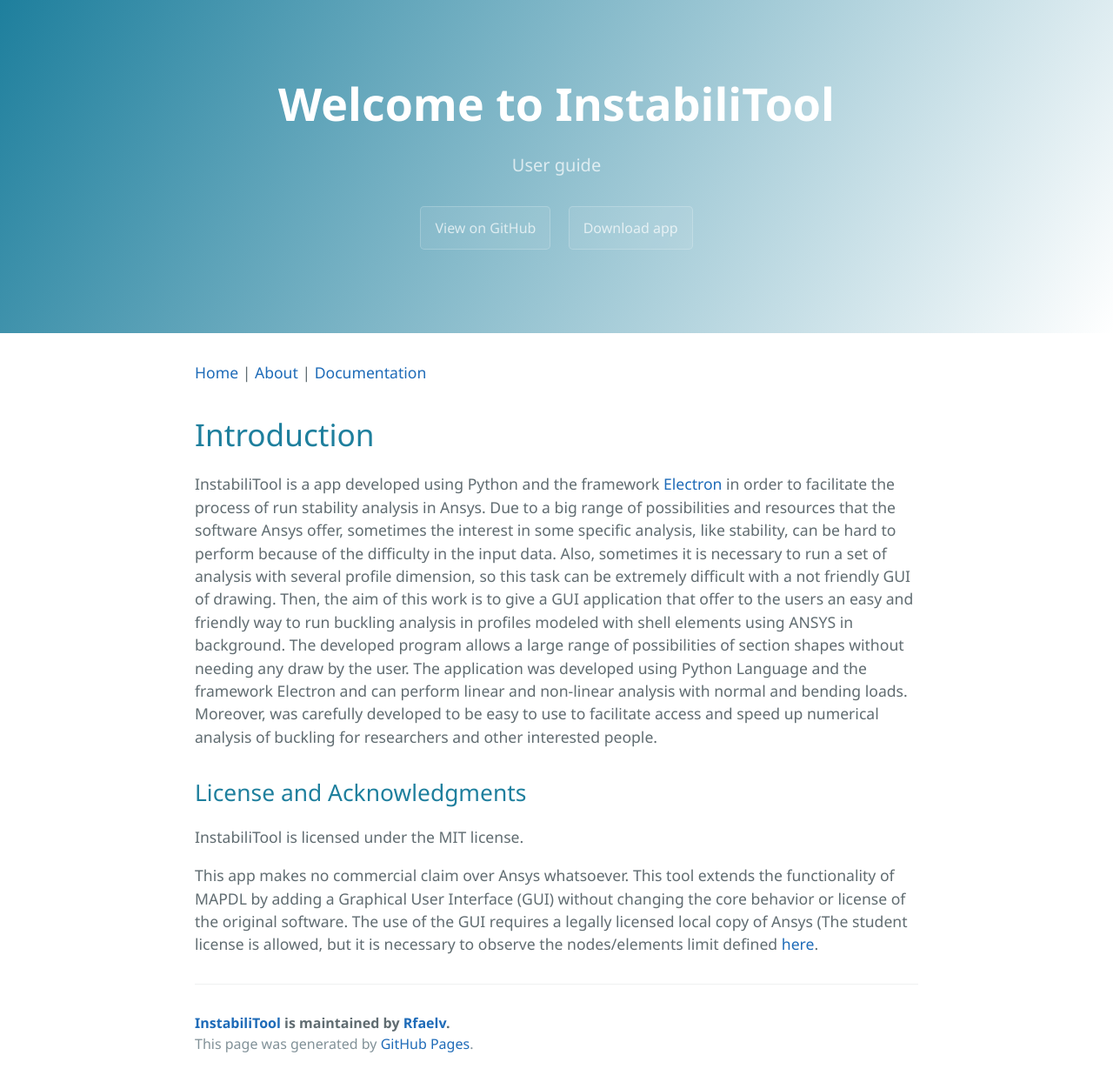
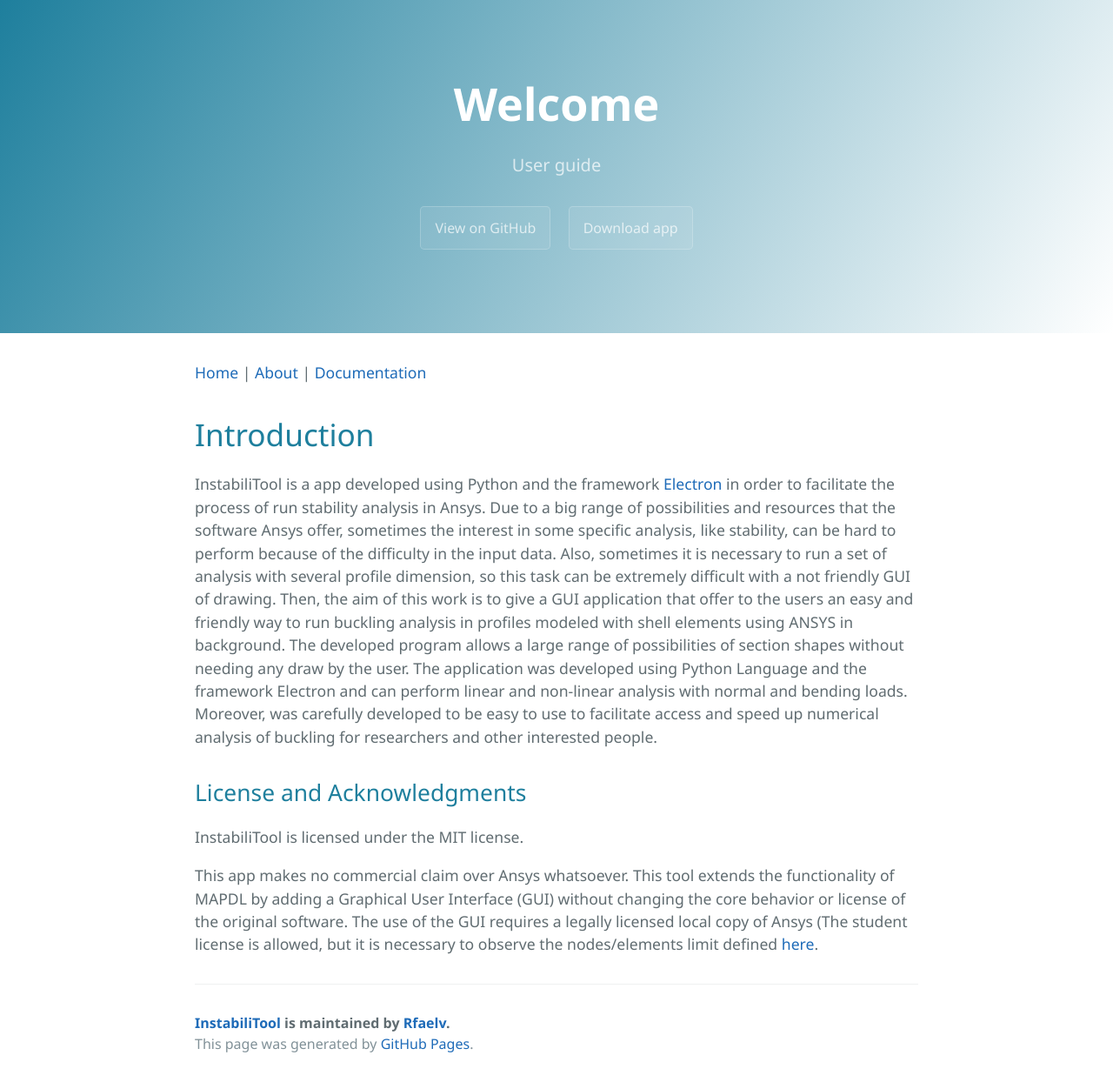
Before and after one commit to Rfaelv/InstabiliTool, a Jekyll site: the page built from index.md, in a window 1280 px wide. Shown: the whole page at 87% size. Built offline with Jekyll 4.4.1, drawn with Linux system fonts in a browser that asks for light colours; our own code applies the rules of GitHub Pages for plain Markdown files.

Commit message:
Update default.html

```diff
--- a/_layouts/default.html
+++ b/_layouts/default.html
@@ -26,7 +26,7 @@
 
     <header class="page-header" role="banner">
 <!--       <h1 class="project-name">{{ page.title | default: site.title | default: site.github.repository_name }}</h1> -->
-      <h1 class="project-name">{{ site["title"] }}</h1>
+      <h1 class="project-name">{{ site[page.name] }}</h1>
       <h2 class="project-tagline">{{ page.description | default: site.description | default: site.github.project_tagline }}</h2>
       {% if site.github.is_project_page %}
         <a href="{{ site.github.repository_url }}" class="btn">View on GitHub</a>
```
